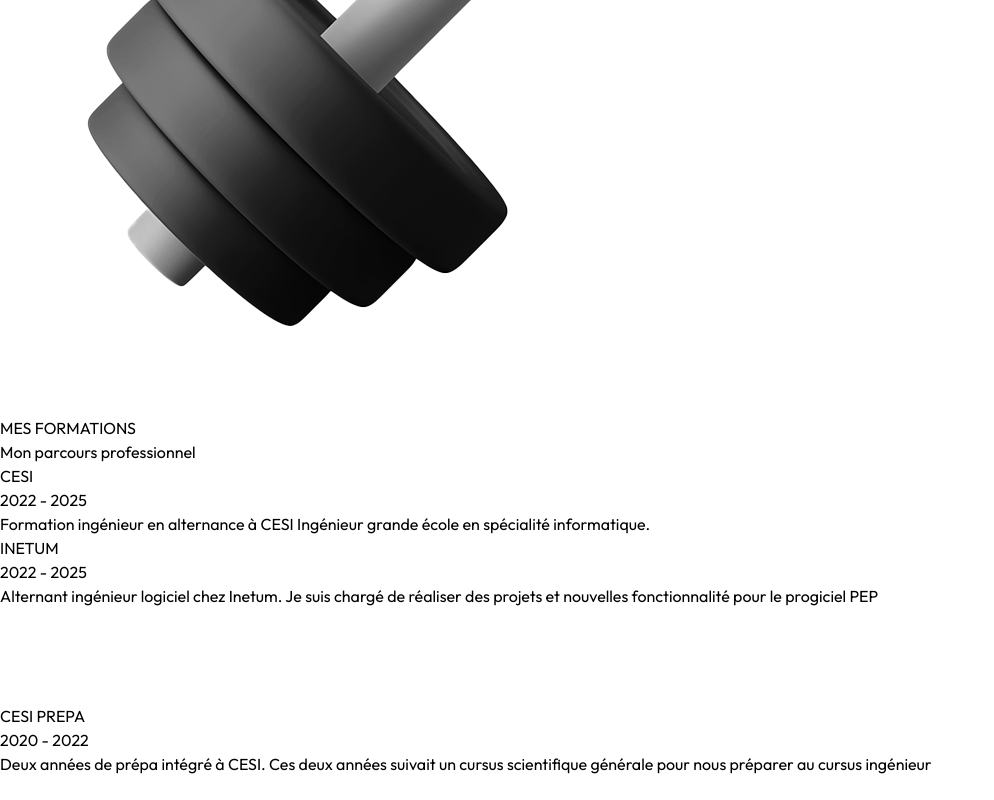
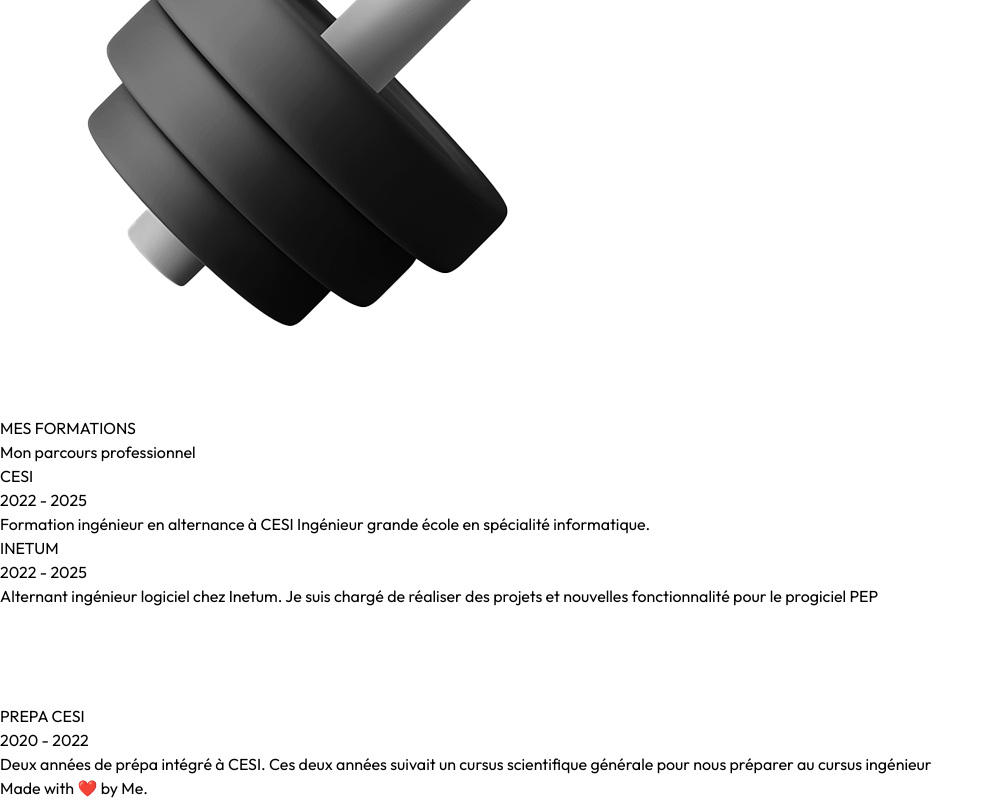
Before and after one commit to AntoninMart/my-portfolio, an Angular app: page / in a window 1280 px wide. Shown: the part 7387-8187 px from the top of the page, without its empty margins (0-994 px from the left). Before the commit the page ends 8163 px from the top, so only its background shows below. Built offline with nearby package versions, Linux system fonts and the light colour scheme.

Commit message:
ajout du footer

```diff
--- a/src/app/app.module.ts
+++ b/src/app/app.module.ts
@@ -11,6 +11,7 @@ import { HardskillsComponent } from './components/hardskills/hardskills.componen
 import { ProjectComponent } from './components/project/project.component';
 import { HobbiesComponent } from './components/hobbies/hobbies.component';
 import { FormationComponent } from './components/formation/formation.component';
+import { FooterComponent } from './components/footer/footer.component';
 
 @NgModule({
   declarations: [
@@ -22,7 +23,8 @@ import { FormationComponent } from './components/formation/formation.component';
     HardskillsComponent,
     ProjectComponent,
     HobbiesComponent,
-    FormationComponent
+    FormationComponent,
+    FooterComponent
   ],
   imports: [
     BrowserModule,
--- /dev/null
+++ b/src/app/components/footer/footer.component.html
@@ -0,0 +1,3 @@
+<footer class="flex flex-row justify-center text-gray-500">
+    Made with ❤️ by Me.
+</footer>
--- a/src/app/components/formation/formation.component.html
+++ b/src/app/components/formation/formation.component.html
@@ -25,7 +25,7 @@
     </div>
     <div class="flex flex-col items-center w-full xl:w-2/3">
         <div class="flex flex-col items-center w-full xl:w-1/2 p-6 bg-zinc-900 text-center">
-            <h3 class="text-2xl font-bold">CESI PREPA</h3>
+            <h3 class="text-2xl font-bold">PREPA CESI</h3>
             <h4 class="text-gray-500 text-xl font-bold">2020 - 2022</h4>
             <p class="text-gray-500">Deux années de <span class="underline underline-offset-2">prépa intégré</span> à <span class="drop-shadow-[0_0px_10px_rgba(250,204,21,1)] text-yellow-400">CESI</span>. Ces deux années suivait un <span class="font-bold">cursus scientifique générale</span> pour nous préparer au cursus ingénieur</p>
         </div>
--- a/src/app/pages/home/home.component.html
+++ b/src/app/pages/home/home.component.html
@@ -5,3 +5,4 @@
 <app-project></app-project>
 <app-hobbies></app-hobbies>
 <app-formation></app-formation>
+<app-footer></app-footer>
```
Also changed, not shown: src/app/components/footer/footer.component.ts (added, +10 -0 lines), src/app/components/footer/footer.component.scss (added), 1 other file (tests, documents, lock files or other folders).
